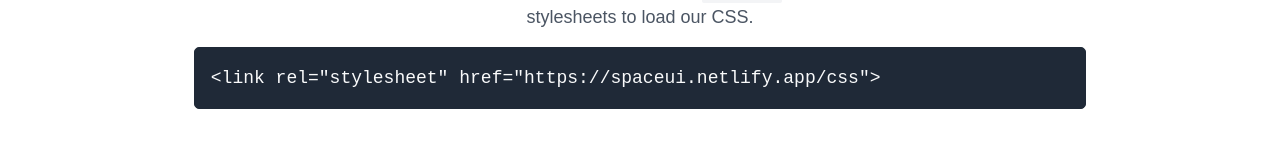
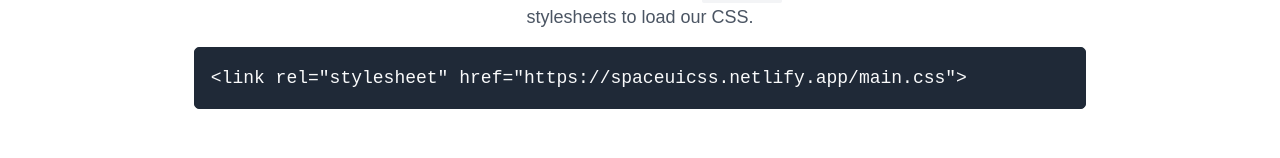
Before and after one commit to puneetsingh99/space-ui, a React (Create React App) app: page / in a window 1280 px wide. Shown: the part 614-772 px from the top of the page. Built offline with nearby package versions, Linux system fonts and the light colour scheme.

Commit message:
Update - added proper css link

```diff
--- a/src/components/Home/Home.jsx
+++ b/src/components/Home/Home.jsx
@@ -30,7 +30,7 @@ export const Home = ({ setRoute }) => {
           <pre className="text-lg">
             <code>
               &lt;link rel="stylesheet"
-              href="https://spaceui.netlify.app/css"&gt;
+              href="https://spaceuicss.netlify.app/main.css"&gt;
             </code>
           </pre>
         </div>
```
